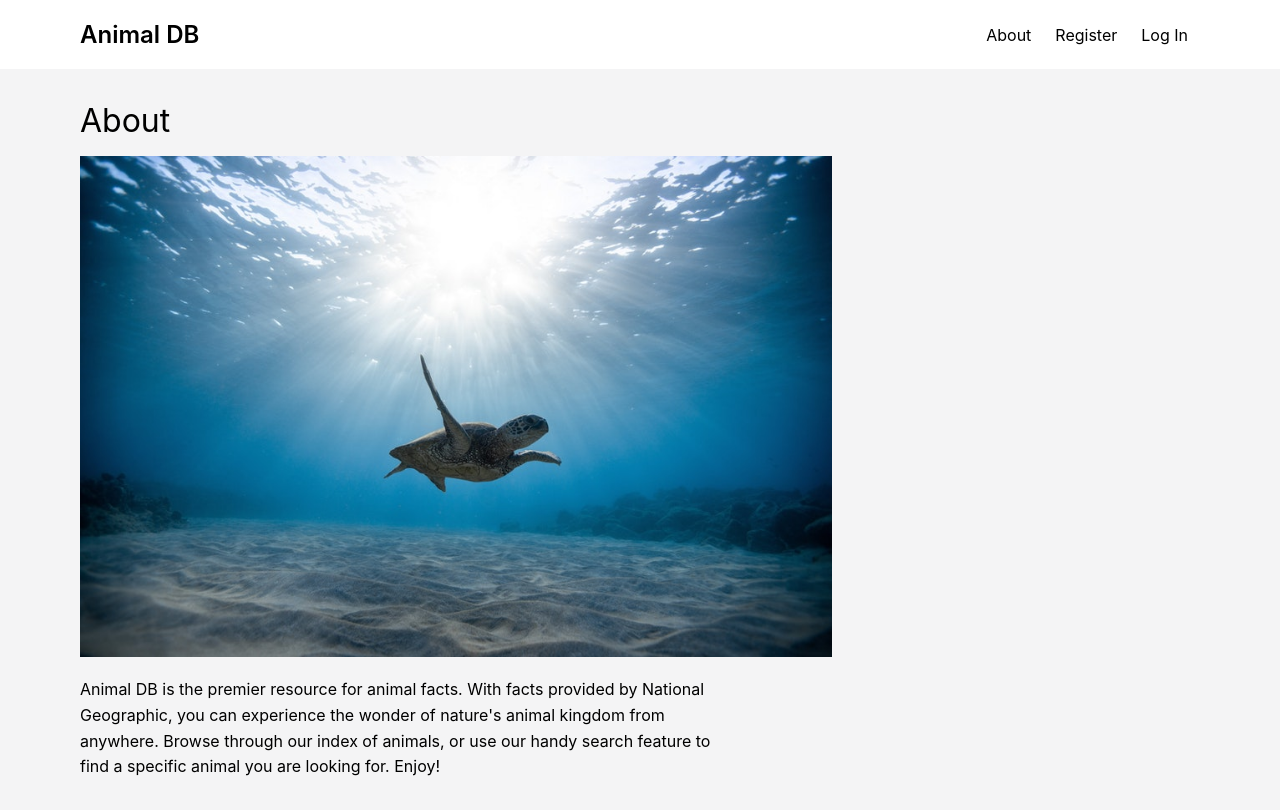
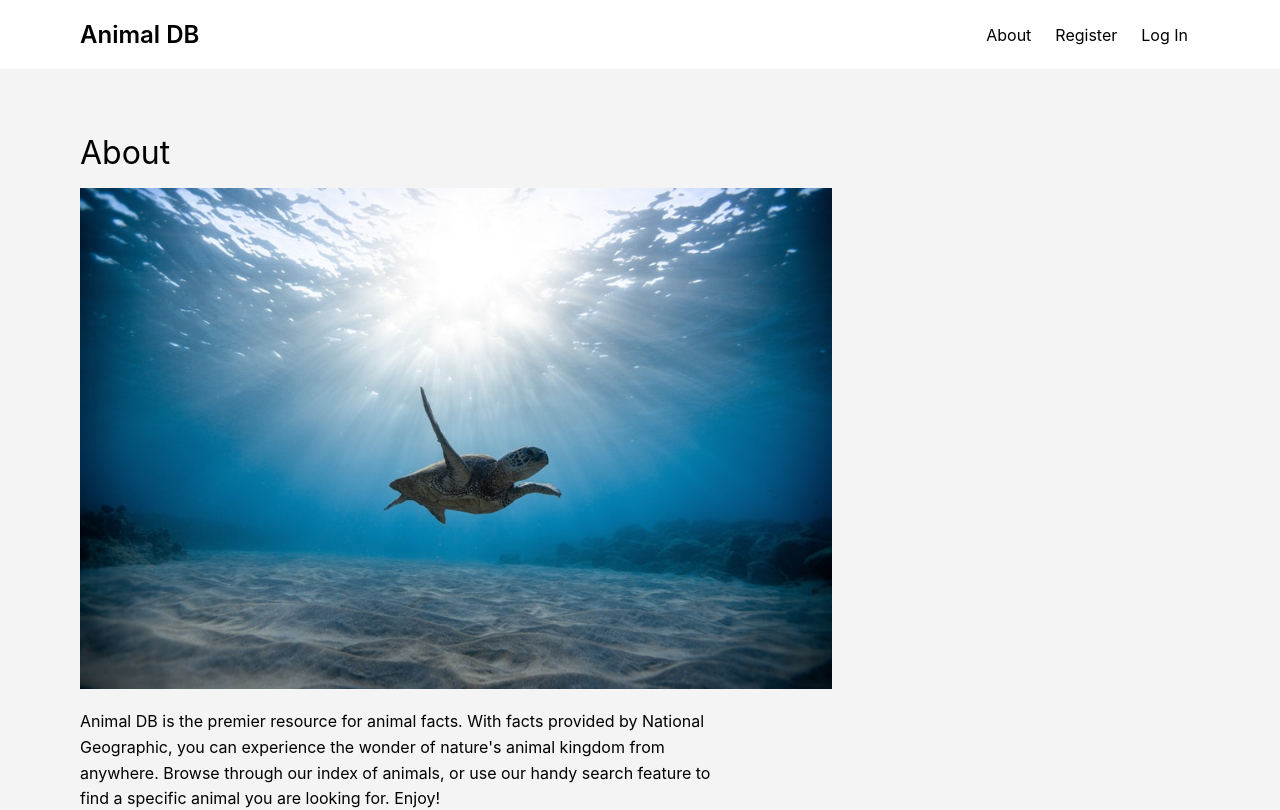
Before and after one commit to apcurran/animal-db-client, a React (Create React App) app: page /about in a window 1280 px wide. Shown: the top 810 px of the page. Built offline with nearby package versions, Linux system fonts and the light colour scheme.

Commit message:
Adjusted margin

```diff
--- a/src/index.css
+++ b/src/index.css
@@ -154,11 +154,11 @@ header {
 .main {
   max-width: var(--wrapper-width-lg);
   width: 92.5%;
-  margin: 0 auto;
+  margin: 2rem auto;
 }
 
 .main__title {
-  margin: 2rem 0;
+  margin-bottom: 1.5rem;
   font-weight: 400;
 }
 
```
